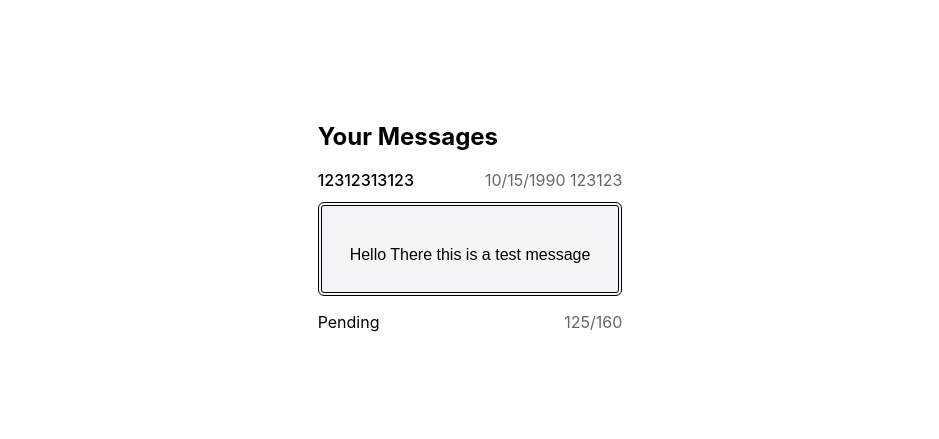
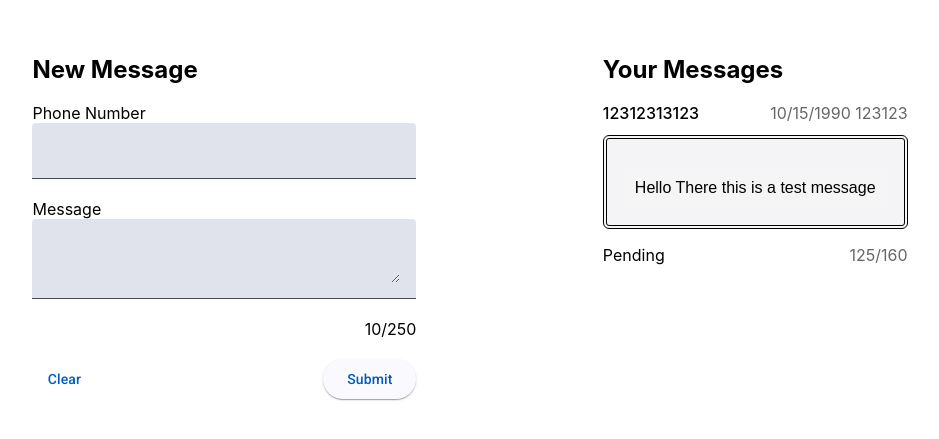
Before and after one commit to andres-gordillo/fullstack-assessment, an Angular app in the folder frontend/: page / in a window 1280 px wide. Shown: the part 159-598 px from the top of the page, without its empty margins (170-1109 px from the left). Built offline with nearby package versions, Linux system fonts and the light colour scheme.

Commit message:
created all components structure

```diff
--- a/frontend/src/app/app.component.html
+++ b/frontend/src/app/app.component.html
@@ -65,7 +65,6 @@
     width: 100%;
     min-height: 100%;
     display: flex;
-    justify-content: center;
     align-items: center;
     padding: 1rem;
     box-sizing: inherit;
@@ -78,9 +77,8 @@
 
   .content {
     display: flex;
-    justify-content: space-around;
+    justify-content: space-evenly;
     width: 100%;
-    max-width: 700px;
     margin-bottom: 3rem;
   }
 
@@ -179,6 +177,7 @@
 
 <main class="main">
   <div class="content">
+    <app-form-component></app-form-component>
     <app-list-component></app-list-component>
   </div>
 </main>
--- a/frontend/src/app/components/form-component/form-component.component.html
+++ b/frontend/src/app/components/form-component/form-component.component.html
@@ -1,13 +1,33 @@
-<div>
+<div class="form-main">
     <div class="header">
         <h2>New Message</h2>
     </div>
     <div>
         <div>
-            <span>Phone Number</span>
-        </div>
-        <div>
+            <form>
+                <div>
+                    <span>Phone Number</span>
+                </div>
+                <div>
+                    <mat-form-field class="number-form">
+                        <input matInput>
+                    </mat-form-field>
+                </div>
+                <div>
+                    <span>Message</span>
+                </div>
+                <div class="message-form">
+                    <mat-form-field>
+                        <textarea matInput></textarea>
+                    </mat-form-field>
+                    <span class="character-count">10/250</span>
+                </div>
+                <div class="button-footer">
+                    <button mat-button>Clear</button>
+                    <button mat-raised-button color="primary" type="submit">Submit</button>
+                </div>
 
+            </form>
         </div>
     </div>
 </div>
--- a/frontend/src/app/components/form-component/form-component.component.scss
+++ b/frontend/src/app/components/form-component/form-component.component.scss
@@ -0,0 +1,23 @@
+.message-form {
+    display: flex;
+    flex-direction: column;
+}
+
+.button-footer {
+    display: flex;
+    justify-content: space-between;
+    padding-top: 20px
+}
+
+.form-main {
+    max-width: 50vw;
+    min-width: 30vw;
+}
+
+.number-form {
+    display: flex
+}
+
+.character-count {
+    align-self: flex-end;
+}
--- a/frontend/src/app/components/form-component/form-component.component.ts
+++ b/frontend/src/app/components/form-component/form-component.component.ts
@@ -1,12 +1,12 @@
 import { Component } from '@angular/core';
 import { MatButton } from '@angular/material/button';
 import { MatCard, MatCardContent, MatCardHeader, MatCardTitle } from '@angular/material/card';
-import { MatInput } from '@angular/material/input';
+import { MatInput, MatFormField, MatLabel } from '@angular/material/input';
 
 
 @Component({
   selector: 'app-form-component',
-  imports: [],
+  imports: [MatInput, MatFormField, MatCard, MatCardContent, MatCardHeader, MatCardTitle, MatButton, MatLabel ],
   templateUrl: './form-component.component.html',
   styleUrl: './form-component.component.scss'
 })
```
